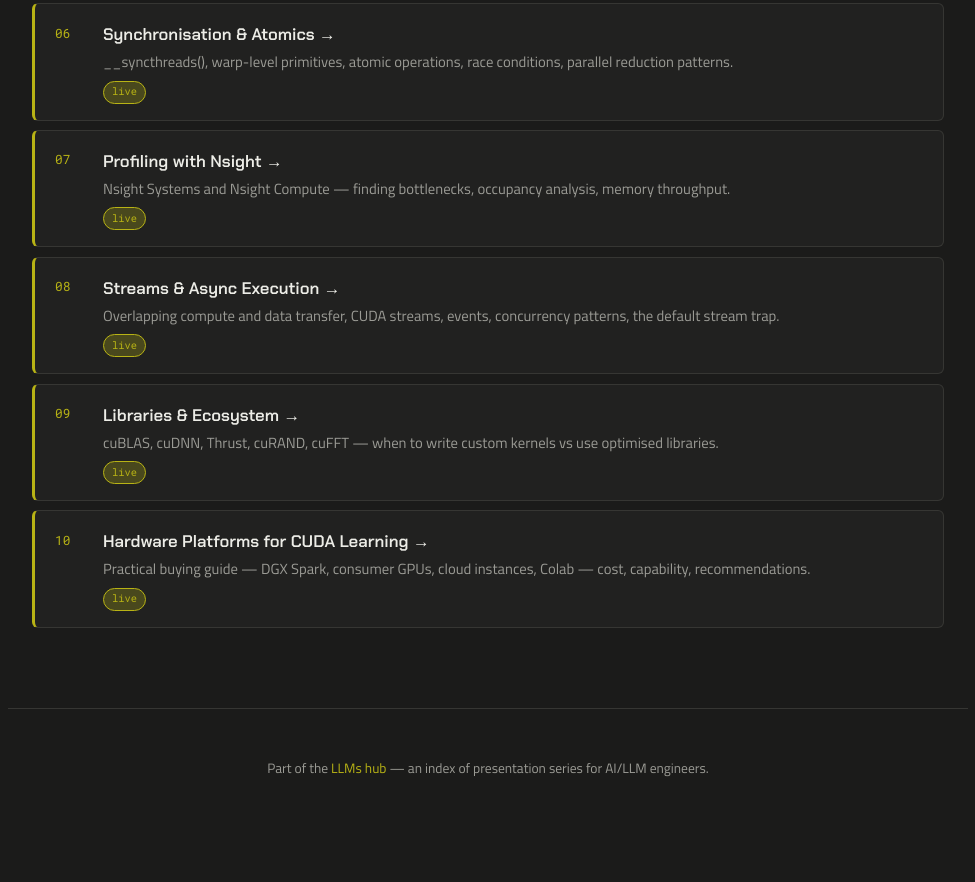
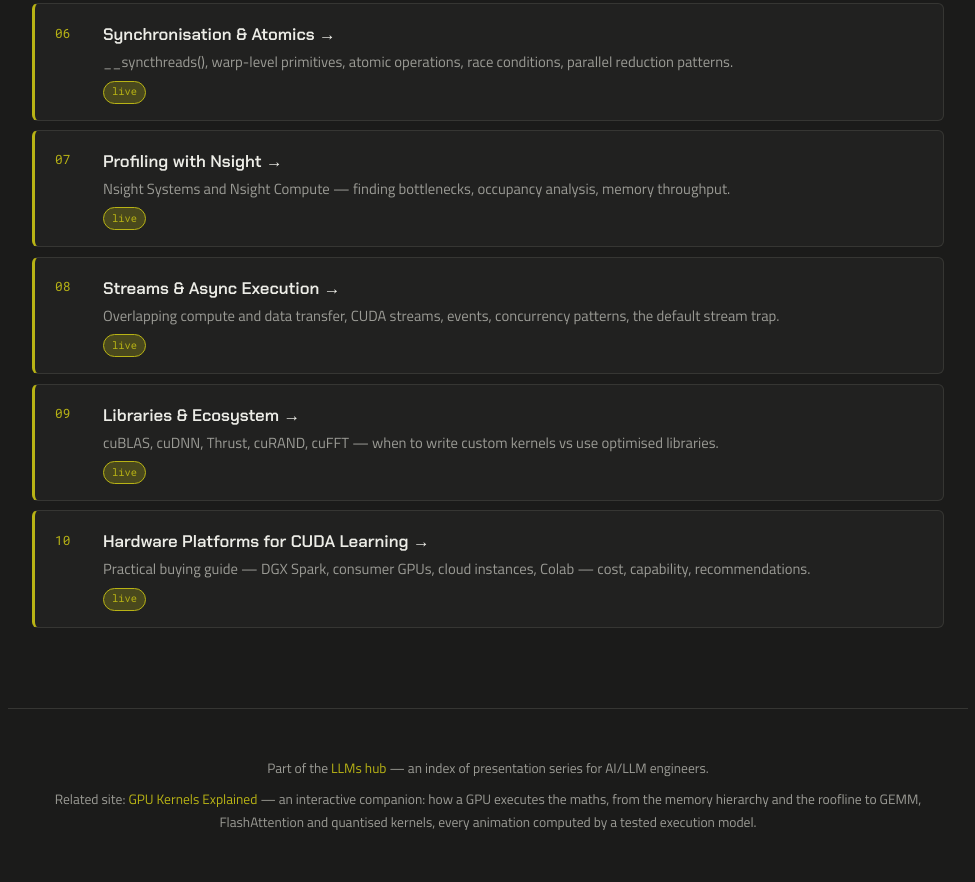
Before and after one commit to BrendanJamesLynskey/LLM_Hub_CUDA, a plain HTML site: page index.html in a window 1280 px wide. Shown: the part 1222-2104 px from the top of the page, without its empty margins (152-1127 px from the left). Before the commit the page ends 2050 px from the top, so only its background shows below. Drawn offline with Linux system fonts and the light colour scheme.

Commit message:
Related site: GPU Kernels Explained (README and footer)
Co-Authored-By: Claude Opus 5.5 <noreply@anthropic.com>

```diff
--- a/index.html
+++ b/index.html
@@ -126,6 +126,7 @@
 
 <footer class="footer">
     <p>Part of the <a href="https://github.com/BrendanJamesLynskey/LLMs">LLMs hub</a> &mdash; an index of presentation series for AI/LLM engineers.</p>
+    <p style="margin-top: 0.5rem;">Related site: <a href="https://gpu-kernels-explained.vercel.app/">GPU Kernels Explained</a> &mdash; an interactive companion: how a GPU executes the maths, from the memory hierarchy and the roofline to GEMM, FlashAttention and quantised kernels, every animation computed by a tested execution model.</p>
 </footer>
 
 </body>
```
Also changed, not shown: 1 other file.
